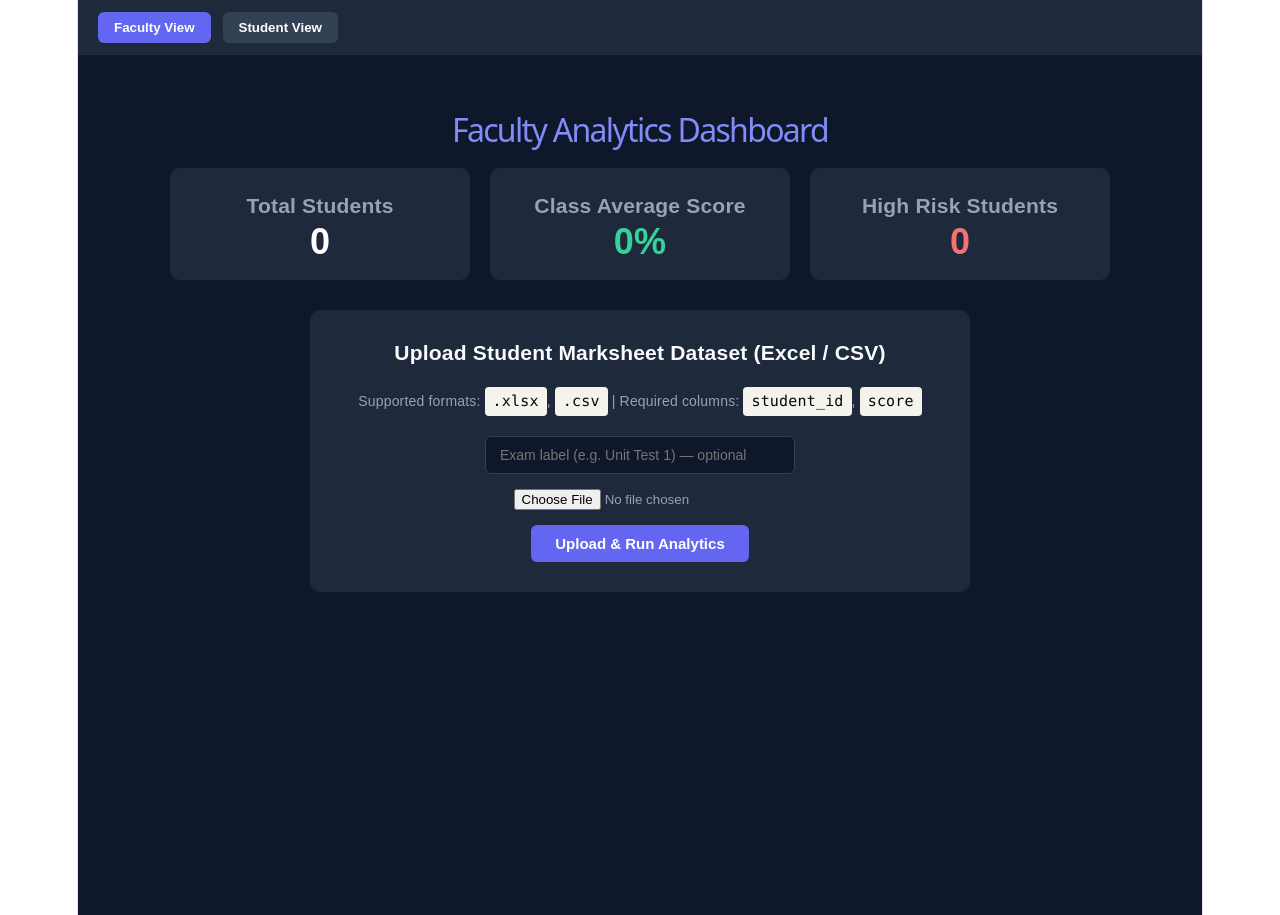
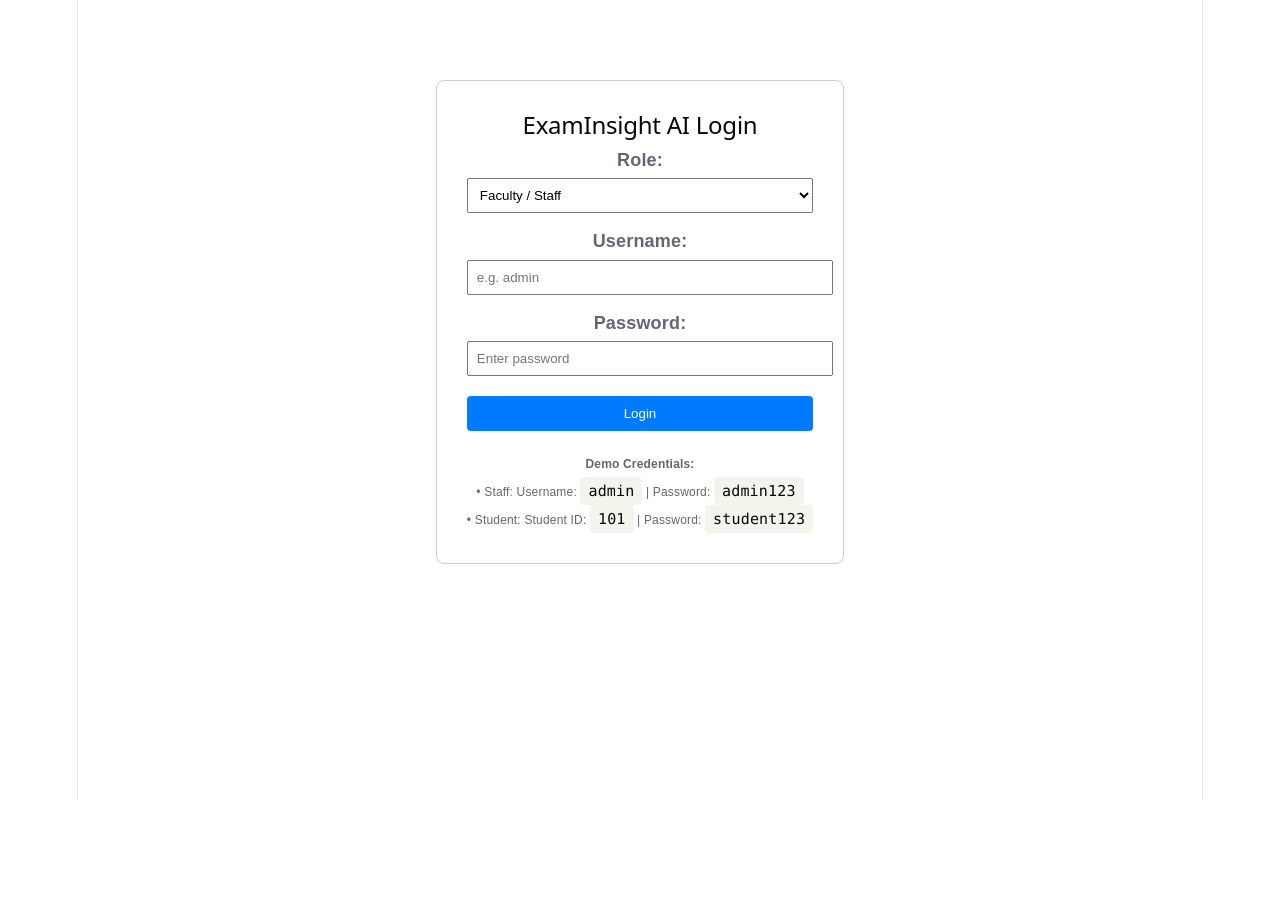
Before and after one commit to abitha13102006-ui/ExamInsight, a React app in the folder frontend/: page / in a window 1280 px wide. After the commit the page ends 800 px from the top, so only its background shows below. Built offline with nearby package versions, Linux system fonts and the light colour scheme; the HTML template or start-up script is replaced by a standard one.

Commit message:
Added login functionality and fixed import routes

```diff
--- a/frontend/src/App.jsx
+++ b/frontend/src/App.jsx
@@ -1,44 +1,40 @@
 import React, { useState } from 'react';
+import Login from './pages/Login';
 import StaffDashboard from './pages/StaffDashboard';
 import StudentDashboard from './pages/StudentDashboard';
 
 function App() {
-  const [view, setView] = useState('staff');
+  const [userAuth, setUserAuth] = useState(null);
+
+  const handleLoginSuccess = (authData) => {
+    setUserAuth(authData);
+  };
+
+  const handleLogout = () => {
+    setUserAuth(null);
+  };
+
+  if (!userAuth) {
+    return <Login onLoginSuccess={handleLoginSuccess} />;
+  }
 
   return (
-    <div>
-      <nav style={{ padding: '12px 20px', backgroundColor: '#1e293b', display: 'flex', gap: '12px' }}>
-        <button
-          onClick={() => setView('staff')}
-          style={{
-            padding: '8px 16px',
-            backgroundColor: view === 'staff' ? '#6366f1' : '#334155',
-            color: '#fff',
-            border: 'none',
-            borderRadius: '6px',
-            cursor: 'pointer',
-            fontWeight: '600'
-          }}
-        >
-          Faculty View
-        </button>
-        <button
-          onClick={() => setView('student')}
-          style={{
-            padding: '8px 16px',
-            backgroundColor: view === 'student' ? '#6366f1' : '#334155',
-            color: '#fff',
-            border: 'none',
-            borderRadius: '6px',
-            cursor: 'pointer',
-            fontWeight: '600'
-          }}
-        >
-          Student View
-        </button>
-      </nav>
+    <div style={{ fontFamily: 'sans-serif', padding: '20px' }}>
+      <header style={{ display: 'flex', justifyContent: 'space-between', alignItems: 'center', borderBottom: '2px solid #ddd', paddingBottom: '10px', marginBottom: '20px' }}>
+        <h2>ExamInsight AI Dashboard</h2>
+        <div>
+          <span style={{ marginRight: '15px' }}>Logged in as: <strong>{userAuth.role.toUpperCase()}</strong></span>
+          <button onClick={handleLogout} style={{ padding: '6px 12px', backgroundColor: '#dc3545', color: 'white', border: 'none', borderRadius: '4px', cursor: 'pointer' }}>
+            Logout
+          </button>
+        </div>
+      </header>
 
-      {view === 'staff' ? <StaffDashboard /> : <StudentDashboard />}
+      {userAuth.role === 'staff' ? (
+        <StaffDashboard />
+      ) : (
+        <StudentDashboard studentId={userAuth.student_id} initialData={userAuth.data} />
+      )}
     </div>
   );
 }
--- /dev/null
+++ b/frontend/src/pages/Login.jsx
@@ -0,0 +1,82 @@
+import React, { useState } from 'react';
+import axios from 'axios';
+
+const Login = ({ onLoginSuccess }) => {
+  const [role, setRole] = useState('staff');
+  const [username, setUsername] = useState('');
+  const [password, setPassword] = useState('');
+  const [error, setError] = useState('');
+
+  const handleLogin = async (e) => {
+    e.preventDefault();
+    setError('');
+
+    try {
+      const response = await axios.post('http://localhost:5000/api/exam/login', {
+        role,
+        username,
+        password
+      });
+
+      if (response.data.success) {
+        onLoginSuccess(response.data);
+      }
+    } catch (err) {
+      setError(err.response?.data?.message || 'Login failed. Please check your credentials.');
+    }
+  };
+
+  return (
+    <div style={{ maxWidth: '400px', margin: '80px auto', padding: '30px', border: '1px solid #ccc', borderRadius: '8px', fontFamily: 'sans-serif' }}>
+      <h2 style={{ textAlign: 'center' }}>ExamInsight AI Login</h2>
+
+      {error && <div style={{ color: 'red', marginBottom: '15px' }}>{error}</div>}
+
+      <form onSubmit={handleLogin}>
+        <div style={{ marginBottom: '15px' }}>
+          <label><strong>Role:</strong></label>
+          <select value={role} onChange={(e) => setRole(e.target.value)} style={{ width: '100%', padding: '8px', marginTop: '5px' }}>
+            <option value="staff">Faculty / Staff</option>
+            <option value="student">Student</option>
+          </select>
+        </div>
+
+        <div style={{ marginBottom: '15px' }}>
+          <label><strong>{role === 'staff' ? 'Username:' : 'Student ID:'}</strong></label>
+          <input
+            type="text"
+            value={username}
+            onChange={(e) => setUsername(e.target.value)}
+            placeholder={role === 'staff' ? 'e.g. admin' : 'e.g. 101'}
+            required
+            style={{ width: '100%', padding: '8px', marginTop: '5px' }}
+          />
+        </div>
+
+        <div style={{ marginBottom: '20px' }}>
+          <label><strong>Password:</strong></label>
+          <input
+            type="password"
+            value={password}
+            onChange={(e) => setPassword(e.target.value)}
+            placeholder="Enter password"
+            required
+            style={{ width: '100%', padding: '8px', marginTop: '5px' }}
+          />
+        </div>
+
+        <button type="submit" style={{ width: '100%', padding: '10px', backgroundColor: '#007bff', color: 'white', border: 'none', borderRadius: '4px', cursor: 'pointer' }}>
+          Login
+        </button>
+      </form>
+
+      <div style={{ marginTop: '20px', fontSize: '12px', color: '#666' }}>
+        <p><strong>Demo Credentials:</strong></p>
+        <p>• Staff: Username: <code>admin</code> | Password: <code>admin123</code></p>
+        <p>• Student: Student ID: <code>101</code> | Password: <code>student123</code></p>
+      </div>
+    </div>
+  );
+};
+
+export default Login;
```
Also changed, not shown: 1 other file (tests, documents, lock files or other folders).
